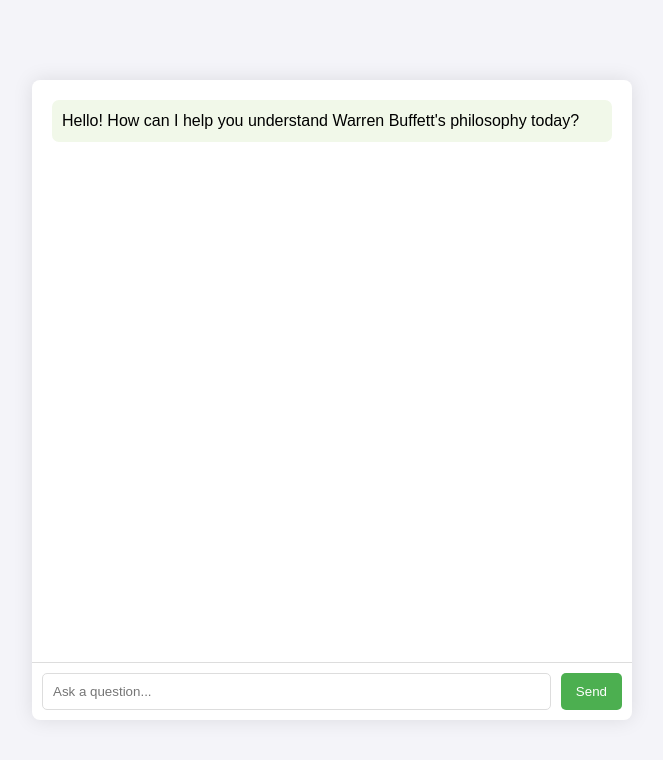
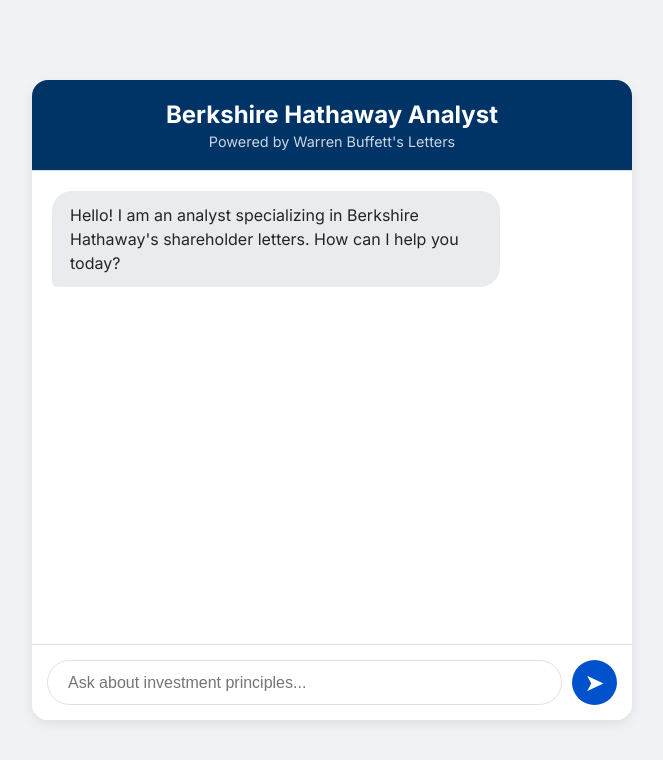
Before and after one commit to aryan9653/Pazago, a website: page Public/index.html in a window 1280 px wide. Shown: the whole page, without its empty margins (308-971 px from the left). Drawn offline with Linux system fonts and the light colour scheme.

Commit message:
Added an improved UI

```diff
--- a/Public/app.js
+++ /dev/null
@@ -1,59 +0,0 @@
-// public/app.js
-document.addEventListener('DOMContentLoaded', () => {
-    const sendButton = document.getElementById('send-button');
-    const messageInput = document.getElementById('message-input');
-    const messagesContainer = document.getElementById('messages');
-
-    const sendMessage = async () => {
-        const messageText = messageInput.value.trim();
-        if (messageText === '') return;
-
-        // Display user message
-        const userMessageElem = document.createElement('div');
-        userMessageElem.className = 'message user';
-        userMessageElem.textContent = messageText;
-        messagesContainer.appendChild(userMessageElem);
-
-        messageInput.value = '';
-        messagesContainer.scrollTop = messagesContainer.scrollHeight;
-
-        try {
-            // Send message to the server
-            const response = await fetch('/api/chat', {
-                method: 'POST',
-                headers: {
-                    'Content-Type': 'application/json',
-                },
-                body: JSON.stringify({ message: messageText }),
-            });
-
-            if (!response.ok) {
-                throw new Error('Network response was not ok');
-            }
-
-            const data = await response.json();
-
-            // Display agent response
-            const agentMessageElem = document.createElement('div');
-            agentMessageElem.className = 'message agent';
-            agentMessageElem.textContent = data.reply;
-            messagesContainer.appendChild(agentMessageElem);
-            messagesContainer.scrollTop = messagesContainer.scrollHeight;
-
-        } catch (error) {
-            console.error('Error:', error);
-            const errorMessageElem = document.createElement('div');
-            errorMessageElem.className = 'message agent';
-            errorMessageElem.textContent = 'Sorry, I ran into an error. Please try again.';
-            messagesContainer.appendChild(errorMessageElem);
-            messagesContainer.scrollTop = messagesContainer.scrollHeight;
-        }
-    };
-
-    sendButton.addEventListener('click', sendMessage);
-    messageInput.addEventListener('keypress', (event) => {
-        if (event.key === 'Enter') {
-            sendMessage();
-        }
-    });
-});
--- a/Public/index.html
+++ b/Public/index.html
@@ -4,28 +4,21 @@
     <meta charset="UTF-8">
     <meta name="viewport" content="width=device-width, initial-scale=1.0">
     <title>Berkshire Hathaway Agent</title>
-    <style>
-        body { font-family: sans-serif; background-color: #f4f4f9; display: flex; justify-content: center; align-items: center; height: 100vh; margin: 0; }
-        #chat-container { width: 90%; max-width: 600px; height: 80vh; background: white; box-shadow: 0 0 20px rgba(0,0,0,0.1); display: flex; flex-direction: column; border-radius: 8px; }
-        #messages { flex-grow: 1; padding: 20px; overflow-y: auto; border-bottom: 1px solid #ddd; }
-        .message { margin-bottom: 15px; padding: 10px; border-radius: 7px; line-height: 1.4; }
-        .user { background-color: #e1f5fe; text-align: right; }
-        .agent { background-color: #f1f8e9; }
-        #input-area { display: flex; padding: 10px; }
-        #message-input { flex-grow: 1; border: 1px solid #ddd; padding: 10px; border-radius: 5px; }
-        #send-button { background-color: #4CAF50; color: white; border: none; padding: 0 15px; margin-left: 10px; border-radius: 5px; cursor: pointer; }
-    </style>
+    <link rel="stylesheet" href="style.css">
+    <script src="script.js" defer></script>
 </head>
 <body>
     <div id="chat-container">
-        <div id="messages">
-            <div class="message agent">Hello! How can I help you understand Warren Buffett's philosophy today?</div>
+        <div class="header">
+            <h2>Berkshire Hathaway Analyst</h2>
+            <p>Powered by Warren Buffett's Letters</p>
         </div>
-        <div id="input-area">
-            <input type="text" id="message-input" placeholder="Ask a question...">
-            <button id="send-button">Send</button>
+        <div id="chat-box">
+            </div>
+        <div id="input-container">
+            <input type="text" id="user-input" placeholder="Ask about investment principles..." autocomplete="off">
+            <button id="send-btn">➤</button>
         </div>
     </div>
-    <script src="app.js"></script>
 </body>
 </html>
--- /dev/null
+++ b/Public/script.js
@@ -0,0 +1,73 @@
+document.addEventListener('DOMContentLoaded', () => {
+    const chatBox = document.getElementById('chat-box');
+    const userInput = document.getElementById('user-input');
+    const sendBtn = document.getElementById('send-btn');
+
+    const addMessage = (text, sender) => {
+        const message = document.createElement('div');
+        message.classList.add('message', `${sender}-message`);
+        message.textContent = text;
+        chatBox.appendChild(message);
+        // Smooth scroll to the bottom
+        chatBox.scrollTop = chatBox.scrollHeight;
+    };
+
+    const showTypingIndicator = () => {
+        const indicator = document.createElement('div');
+        indicator.classList.add('message', 'agent-message', 'typing-indicator');
+        indicator.innerHTML = '<span></span><span></span><span></span>';
+        chatBox.appendChild(indicator);
+        chatBox.scrollTop = chatBox.scrollHeight;
+        return indicator;
+    };
+
+    const handleSendMessage = async () => {
+        const messageText = userInput.value.trim();
+        if (!messageText) return;
+
+        // Add user's message to the UI
+        addMessage(messageText, 'user');
+        userInput.value = '';
+
+        // Show typing indicator
+        const typingIndicator = showTypingIndicator();
+
+        try {
+            // Send message to the server's API
+            const response = await fetch('/api/chat', {
+                method: 'POST',
+                headers: {
+                    'Content-Type': 'application/json',
+                },
+                body: JSON.stringify({ message: messageText }),
+            });
+
+            if (!response.ok) {
+                throw new Error('Network response was not ok');
+            }
+
+            const data = await response.json();
+
+            // Remove typing indicator and add agent's response
+            chatBox.removeChild(typingIndicator);
+            addMessage(data.reply, 'agent');
+
+        } catch (error) {
+            console.error('Error:', error);
+            chatBox.removeChild(typingIndicator);
+            addMessage('Sorry, I encountered an error. Please try again.', 'agent');
+        }
+    };
+
+    sendBtn.addEventListener('click', handleSendMessage);
+    userInput.addEventListener('keydown', (event) => {
+        if (event.key === 'Enter') {
+            handleSendMessage();
+        }
+    });
+
+    // Initial greeting from the agent
+    setTimeout(() => {
+        addMessage("Hello! I am an analyst specializing in Berkshire Hathaway's shareholder letters. How can I help you today?", 'agent');
+    }, 500);
+});
--- /dev/null
+++ b/Public/style.css
@@ -0,0 +1,171 @@
+@import url('https://fonts.googleapis.com/css2?family=Inter:wght@400;500;700&display=swap');
+
+:root {
+    --bg-color: #f0f2f5;
+    --container-bg: #ffffff;
+    --header-bg: #003366; /* Deep Berkshire Blue */
+    --user-bubble: #0052cc; /* A slightly lighter blue */
+    --agent-bubble: #e9ecef;
+    --text-light: #ffffff;
+    --text-dark: #212529;
+    --border-color: #dee2e6;
+    --shadow: 0 4px 12px rgba(0, 0, 0, 0.08);
+}
+
+* {
+    box-sizing: border-box;
+    margin: 0;
+    padding: 0;
+}
+
+body {
+    font-family: 'Inter', sans-serif;
+    background-color: var(--bg-color);
+    display: flex;
+    justify-content: center;
+    align-items: center;
+    min-height: 100vh;
+    padding: 20px;
+}
+
+#chat-container {
+    width: 100%;
+    max-width: 600px;
+    height: 80vh;
+    background: var(--container-bg);
+    border-radius: 16px;
+    box-shadow: var(--shadow);
+    display: flex;
+    flex-direction: column;
+    overflow: hidden;
+}
+
+.header {
+    background: var(--header-bg);
+    color: var(--text-light);
+    padding: 20px;
+    text-align: center;
+    border-bottom: 1px solid var(--border-color);
+}
+
+.header h2 {
+    font-weight: 700;
+    margin-bottom: 4px;
+}
+
+.header p {
+    font-size: 0.9em;
+    opacity: 0.8;
+}
+
+#chat-box {
+    flex-grow: 1;
+    padding: 20px;
+    overflow-y: auto;
+    display: flex;
+    flex-direction: column;
+}
+
+.message {
+    max-width: 80%;
+    padding: 12px 18px;
+    border-radius: 20px;
+    margin-bottom: 10px;
+    line-height: 1.5;
+    opacity: 0;
+    transform: translateY(20px);
+    animation: slideIn 0.4s forwards;
+}
+
+@keyframes slideIn {
+    to {
+        opacity: 1;
+        transform: translateY(0);
+    }
+}
+
+.user-message {
+    background-color: var(--user-bubble);
+    color: var(--text-light);
+    align-self: flex-end;
+    border-bottom-right-radius: 5px;
+}
+
+.agent-message {
+    background-color: var(--agent-bubble);
+    color: var(--text-dark);
+    align-self: flex-start;
+    border-bottom-left-radius: 5px;
+}
+
+#input-container {
+    display: flex;
+    padding: 15px;
+    border-top: 1px solid var(--border-color);
+    background-color: var(--container-bg);
+}
+
+#user-input {
+    flex-grow: 1;
+    border: 1px solid var(--border-color);
+    border-radius: 25px;
+    padding: 10px 20px;
+    font-size: 1em;
+    outline: none;
+    transition: border-color 0.3s;
+}
+
+#user-input:focus {
+    border-color: var(--user-bubble);
+}
+
+#send-btn {
+    background-color: var(--user-bubble);
+    color: var(--text-light);
+    border: none;
+    border-radius: 50%;
+    width: 45px;
+    height: 45px;
+    font-size: 1.5em;
+    margin-left: 10px;
+    cursor: pointer;
+    transition: background-color 0.3s, transform 0.2s;
+}
+
+#send-btn:hover {
+    background-color: #0041a3;
+    transform: scale(1.1);
+}
+
+/* Typing indicator animation */
+.typing-indicator {
+    display: flex;
+    padding: 10px;
+}
+
+.typing-indicator span {
+    height: 8px;
+    width: 8px;
+    background-color: #ccc;
+    border-radius: 50%;
+    display: inline-block;
+    margin: 0 2px;
+    animation: bounce 1.2s infinite;
+}
+
+.typing-indicator span:nth-of-type(2) {
+    animation-delay: 0.2s;
+}
+
+.typing-indicator span:nth-of-type(3) {
+    animation-delay: 0.4s;
+}
+
+@keyframes bounce {
+    0%, 60%, 100% {
+        transform: translateY(0);
+    }
+    30% {
+        transform: translateY(-8px);
+    }
+}
```
